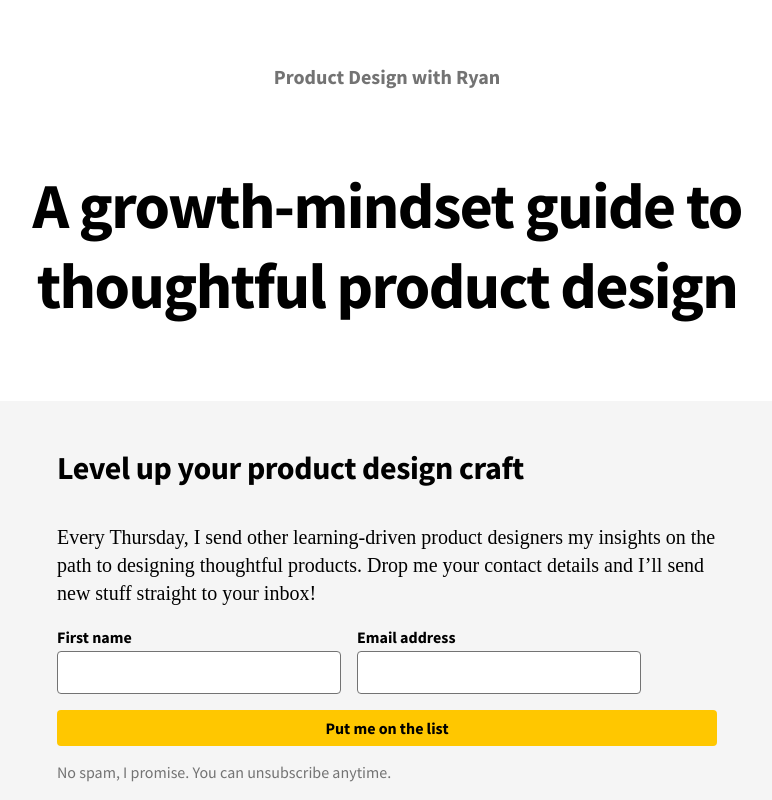
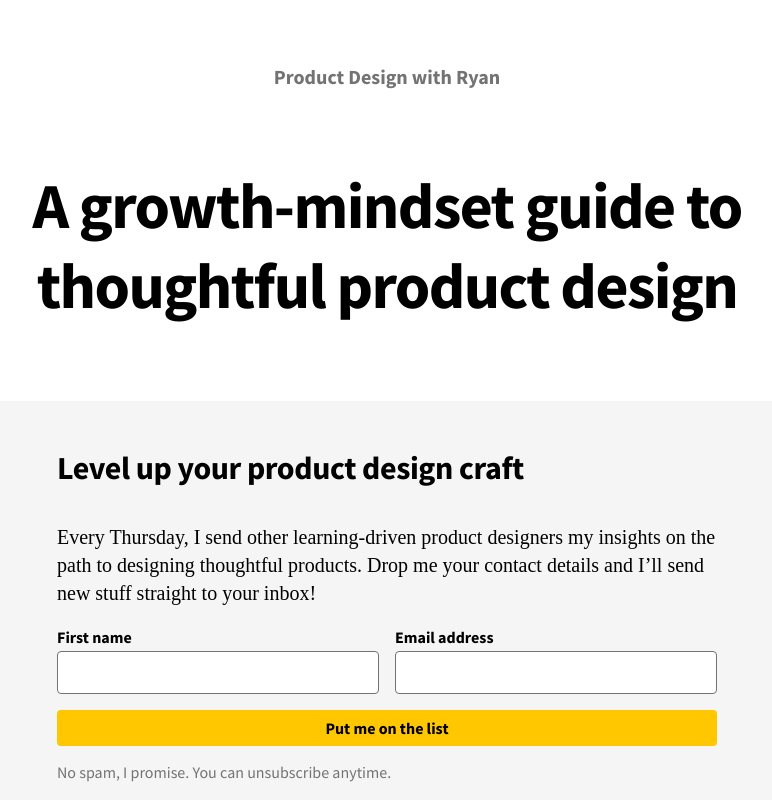
Before and after one commit to ryanismaking/ryan-tessier-xyz, a Next.js app: page / in a window 1280 px wide. Shown: the top 800 px of the page, without its empty margins (253-1025 px from the left). Built offline with nearby package versions, Linux system fonts and the light colour scheme; a web font is replaced by a local one.

Commit message:
Adjust size of form fields

```diff
--- a/styles/EmailCapture.module.css
+++ b/styles/EmailCapture.module.css
@@ -34,6 +34,7 @@
 
 .textFieldContainer {
   display: flex;
+  flex-basis: 50%;
   flex-direction: column;
   row-gap: 4px;
 }
```
